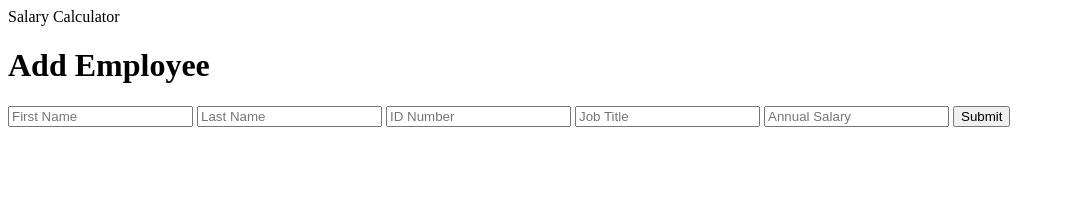
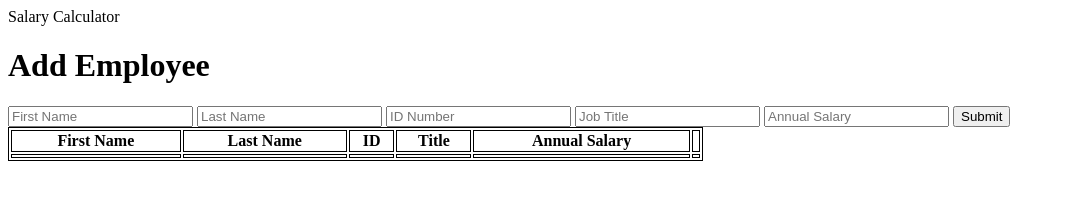
Before and after one commit to taylormoe93/weekend-jquery-salary-calculator, a plain HTML site: page index.html in a window 1280 px wide. Shown: the whole page, without its empty margins (0-1065 px from the left). Drawn offline with Linux system fonts and the light colour scheme.

Commit message:
Created table

```diff
--- a/index.html
+++ b/index.html
@@ -10,13 +10,46 @@
     <title>Salary Calculator</title>
     <heading>Salary Calculator</heading>
 </head>
+<style>
+    table, th, td {
+        border: 1px solid black;
+    }
+</style>
 <body>
     <h1>Add Employee</h1>
+
+    <!-- INPUTS -->
     <input placeholder="First Name" id="firstNameInput" />
     <input placeholder="Last Name" id="lastNameInput" />
     <input placeholder="ID Number" id="idInput" />
     <input placeholder="Job Title" id="titleInput" />
     <input placeholder="Annual Salary" id="salaryInput" />
+
+    <!-- SUBMIT BUTTON -->
     <button id="submitButton">Submit</button>
+
+    <!-- EMPLOYEE INFO TABLE -->
+<table style="width:55%">
+        <!-- Headers -->
+    <tr>
+        <th>First Name</th>
+        <th>Last Name</th>
+        <th>ID</th>
+        <th>Title</th>
+        <th>Annual Salary</th>
+        <th></th>
+    </tr>
+        <!-- Variable Cells -->
+    <tr>
+        <td></td>
+        <td></td>
+        <td></td>
+        <td></td>
+        <td></td>
+        <td></td>
+    </tr>
+
+</table>
 </body>
+
 </html>
```
Also changed, not shown: client.js (+8 -0 lines).
